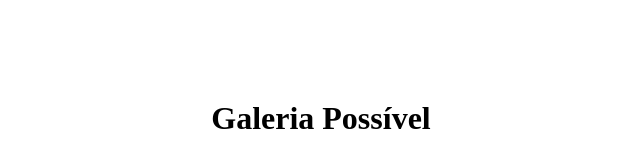
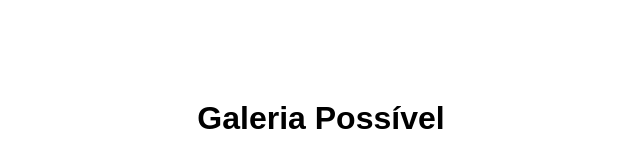
Before and after one commit to Paprikadarlingtoniapurpuraquevedo/galeria_possivel, a website: page index.html in a window 1280 px wide. Shown: the whole page, without its empty margins (319-959 px from the left). Drawn offline with Linux system fonts and the light colour scheme.

Commit message:
Versão 9

```diff
--- a/css/index.css
+++ b/css/index.css
@@ -2,6 +2,7 @@
 
     h1 {
         color: black;
+        font-family: fantasy;
         text-align: center;
         margin-top: 100px;
     }
--- a/css/loginpage.css
+++ b/css/loginpage.css
@@ -2,6 +2,7 @@
 
     h1 {
         color: black;
+        font-family: fantasy;
         text-align: center;
         margin-top: 100px;
     }
--- a/css/registrationpage.css
+++ b/css/registrationpage.css
@@ -2,6 +2,7 @@
 
     h1 {
         color: black;
+        font-family: fantasy;
         text-align: center;
         margin-top: 100px;
     }
```
